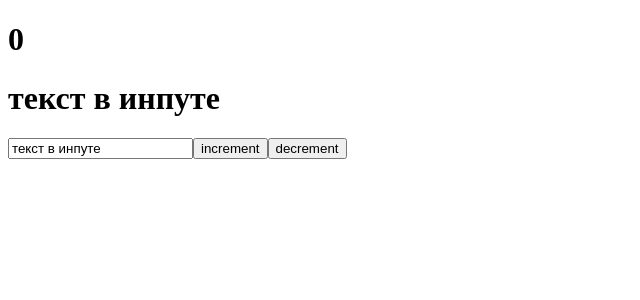
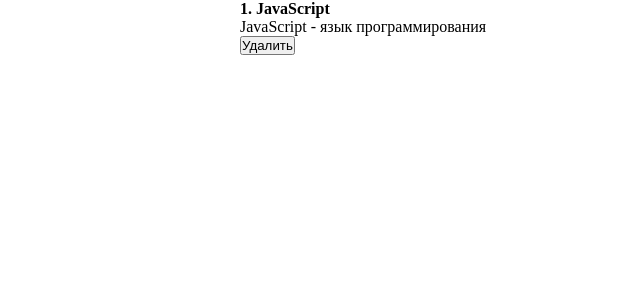
Before and after one commit to Evgeniya1307/my-app, a React (Create React App) app: page / in a window 1280 px wide. Shown: the top 300 px of the page, without its empty margins (0-640 px from the left). Built offline with nearby package versions, Linux system fonts and the light colour scheme.

Commit message:
#root { display: flex; justify-content: center;  }

```diff
--- a/src/App.js
+++ b/src/App.js
@@ -1,33 +1,42 @@
 import { useState } from "react";
+import Counter from './components/Counter'
+import './Styles/App.css';
 
-// добавляю ещё одно состояние
 
 function App() {
-  const [likes, setLikes] = useState(0);
   const [value, setValue] = useState("текст в инпуте"); // будем его менять в инпуте
-
-  function increment() {
-    setLikes(likes + 1);
-  }
-
-  function decrement() {
-    setLikes(likes - 1);
-  }
   return (
     <div className="App">
-      <h1>{likes}</h1>
-      <h1>{value}</h1>
-      <input type="text" value={value}
-      onChange={event=>event.target}//onChange первым параметром принимют эвент  у которого есть поле таргет  сам домэлемент вэлью значение которое в нём находится
-      />
-      <button onClick={increment}>increment</button>
-      <button onClick={decrement}>decrement</button>
+    <div className="post">
+    <div className="post_content">
+    <strong>1. JavaScript</strong>
+    <div>
+    JavaScript - язык программирования
+    </div>
+    </div>
+    < div className="post_btns">
+    <button>Удалить</button>
+    </div>
+    </div>
+
     </div>
   );
 }
 
 
 export default App;
+
+
+
+
+
+
+
+
+
+
+
+
 
 // счётчик с 2мя кнопками
 // function App() {
@@ -52,3 +61,17 @@ export default App;
 // }
 
 // export default App;
+
+
+
+// добавляю ещё одно состояние
+//const [value, setValue] = useState("текст в инпуте"); // будем его менять в инпуте
+// return (
+//   <div className="App">
+//     <h1>{likes}</h1>
+//     <h1>{value}</h1>
+//     <input type="text" value={value}
+//     onChange={event=> setValue(event.target.value)}//onChange первым параметром принимют эвент  у которого есть поле таргет  сам домэлемент вэлью значение которое в нём находится теперь что пишу в инпут отображается
+//     />
+//   </div>
+// );
--- /dev/null
+++ b/src/Styles/App.css
@@ -0,0 +1,17 @@
+/* обнуляющие стили */
+
+*{
+    margin: 0;
+    padding: 0;
+    box-sizing: border-box; /*определяется как вычисляется общая ширина и высота элемента.*/
+}
+
+#root {
+display: flex;
+justify-content: center;
+}
+
+
+.App{
+    width: 800px;
+}
--- /dev/null
+++ b/src/components/Counter.jsx
@@ -0,0 +1,26 @@
+import React, {useState} from 'react';
+
+const Counter = function() {
+const [count, setCount] = useState(0) // создала состояние
+
+function increment(){
+    setCount(count +1)
+}
+
+function decrement(){
+    setCount(count-1)
+}
+
+    return (
+         <div>
+         <h1>{count}</h1>
+         <button onClick={increment}>increment</button>
+         <button onClick={decrement}>decrement</button>
+    </div>
+    )
+
+}
+
+
+
+export default Counter;
```
Also changed, not shown: public/components/Counter.jsx (deleted, +0 -16 lines).
